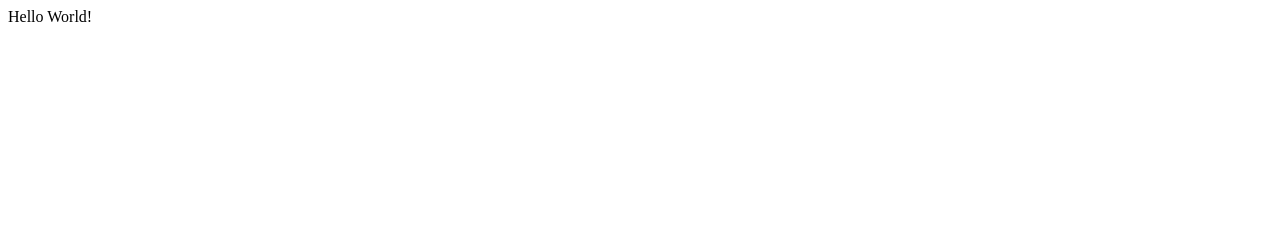
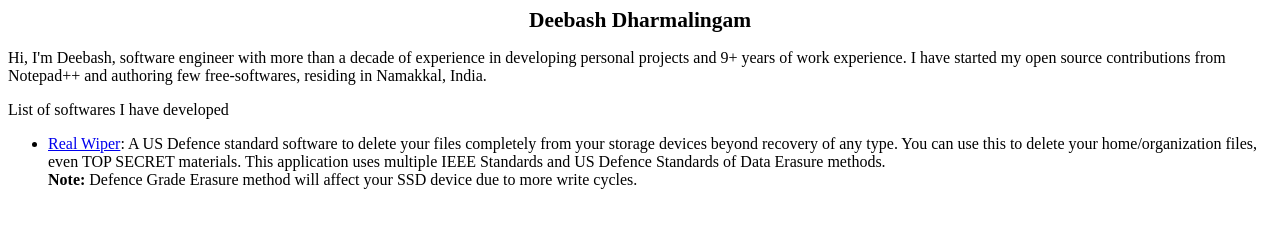
Before and after one commit to deebash/deebash.github.io, a plain HTML site: page index.html in a window 1280 px wide. Drawn offline with Linux system fonts and the light colour scheme.

Commit message:
Fifth Commit

```diff
--- a/index.html
+++ b/index.html
@@ -7,6 +7,21 @@
 <meta http-equiv="content-type" content="text/html; charset=UTF-8">
 </HEAD>
 <BODY>
-    Hello World!
+    <h1 align=center>Deebash Dharmalingam</h1>
+    <p>Hi, I'm Deebash, software engineer with more than a decade of experience in
+    developing personal projects and 9+ years of work experience. I have started
+    my open source contributions from Notepad++ and authoring few free-softwares,
+    residing in Namakkal, India.</p>
+
+    <p>
+        List of softwares I have developed
+        <ul>
+        <li>
+        <a href="realwiper/index.html">Real Wiper</a>: A US Defence standard software to delete your files completely from your storage devices beyond recovery of any type. You can use this to delete your home/organization files, even TOP SECRET materials. This application uses multiple IEEE Standards and US Defence Standards of Data Erasure methods.
+        <br><b>Note:</b> Defence Grade Erasure method will affect your SSD device due to more write cycles.
+        </li>
+        </ul>
+    </p>
+
 </BODY>
 </HTML>
```
